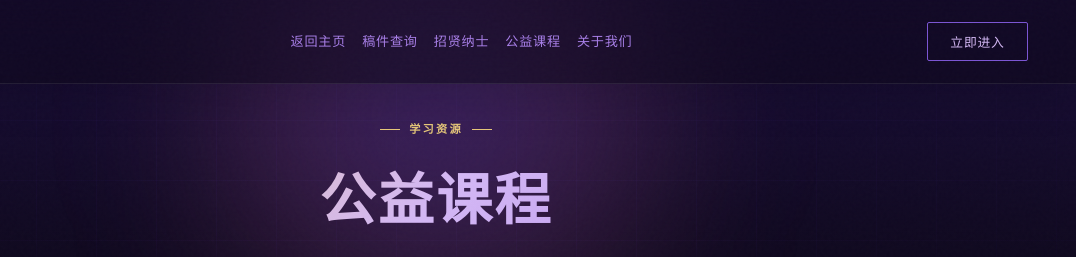
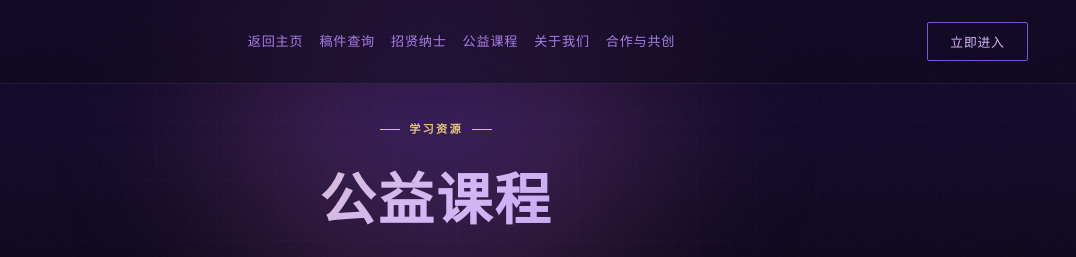
Before and after one commit to NanyuServer/NanyuServer-Website, a website: page course.html in a window 1280 px wide. Shown: the top 257 px of the page, 204-1280 px from the left. Drawn offline with Linux system fonts and the light colour scheme; a web font is replaced by a local one.

Commit message:
Update course.html

```diff
--- a/course.html
+++ b/course.html
@@ -135,6 +135,7 @@
   <a href="recruit.html" onclick="closeMobileNav()">招贤纳士</a>
   <a href="course.html" onclick="closeMobileNav()">公益课程</a>
   <a href="about.html" onclick="closeMobileNav()">关于我们</a>
+  <a href="cooperation.html" onclick="closeMobileNav()">合作与共创</a>
   <button class="mobile-cta" onclick="window.location.href='https://qm.qq.com/q/FHAbiDBIQO'" style="padding:0.9rem 2.8rem;background:linear-gradient(135deg,var(--p4),var(--rose));color:white;border:none;border-radius:4px;font-family:var(--font-ui);font-size:1rem;letter-spacing:0.08em;">立即进入</button>
 </div>
 <nav>
@@ -147,6 +148,7 @@
     <li><a href="recruit.html">招贤纳士</a></li>
     <li><a href="course.html" class="active">公益课程</a></li>
     <li><a href="about.html">关于我们</a></li>
+    <li><a href="cooperation.html">合作与共创</a></li>
   </ul>
   <button class="nav-cta" onclick="window.location.href='https://qm.qq.com/q/FHAbiDBIQO'"><span>立即进入</span></button>
   <button class="hamburger" id="hamburger" onclick="toggleMobileNav()" aria-label="菜单">
```
